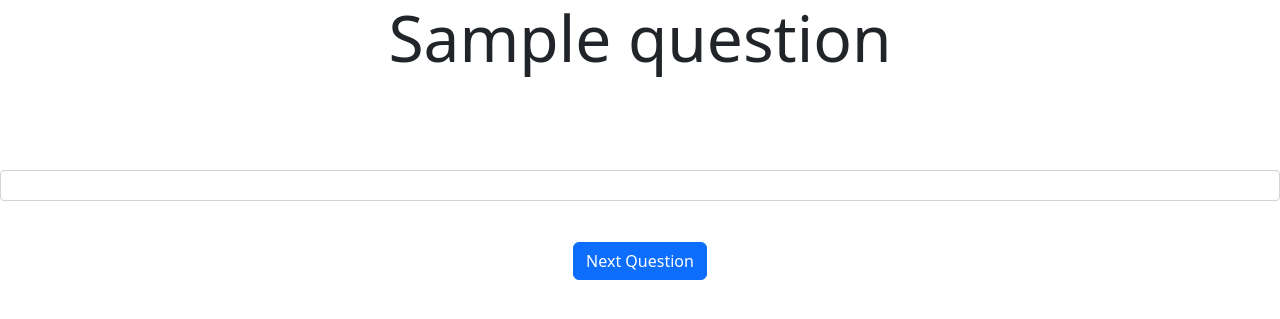
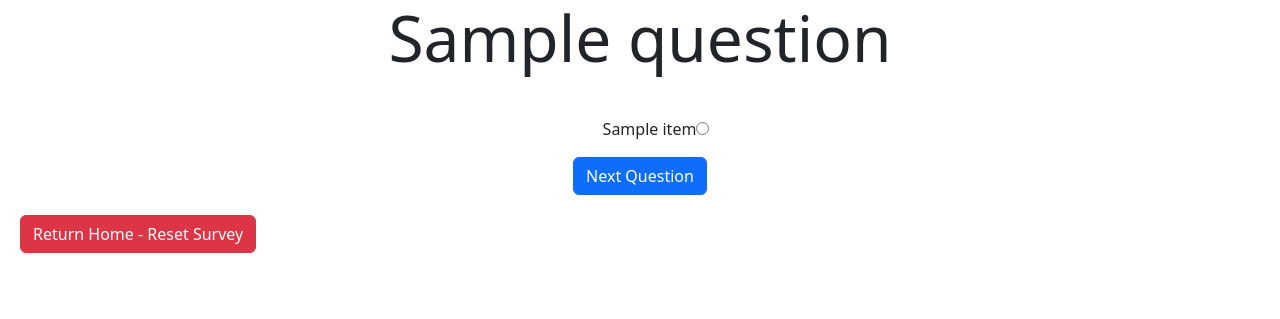
Before and after one commit to dave1289/flask_survey, a Flask app: template templates/questions.html in a window 1280 px wide. Shown: the top 319 px of the page. Run offline with Flask 2, Linux system fonts and the light colour scheme; the template is opened without the code that fills it: most values are stand-ins (such as "Sample title", 1, 10 or a date in 2020).

Commit message:
complete project

```diff
--- a/app.py
+++ b/app.py
@@ -31,16 +31,38 @@ for question in satisfaction_survey.questions:
 
 @app.route('/')
 def show_home():
-    return render_template('home.html')
+    return render_template('home.html', survey=satisfaction_survey)
 
-@app.route('/questions/0')
+@app.route('/questions')
 def first_question():
-    return render_template('questions.html', question=question_set[0])
+    options = []
+    for opt in satisfaction_survey.questions[question_index].choices:
+        options.append(opt)
+    return render_template('questions.html', options=options, question=question_set[question_index])
 
 
 @app.route('/questions/answer')
 def record_answers():
+    global question_index
+    options = []
     question_index += 1
-    prev_answer = request.args['survey_answer']
-    survey_responses.append(prev_answer)
-    return render_template('questions.html', question=question_set[question_index])
+    if question_index < len(question_set):
+        for opt in satisfaction_survey.questions[question_index].choices:
+            options.append(opt)
+        prev_answer = request.args.getlist('answers')
+        survey_responses.extend(prev_answer)
+    else:
+        question_index = 0
+        user_answer = request.args.getlist('answers')
+        survey_responses.extend(user_answer)
+        return render_template('thank_you.html', answers=survey_responses, questions=question_set)
+
+    return render_template('questions.html', question=question_set[question_index], options=options)
+
+@app.route('/return-home')
+def return_home():
+    global question_index
+    global survey_responses
+    question_index = 0
+    survey_responses = []
+    return render_template('home.html', survey=satisfaction_survey)
--- a/static/app.css
+++ b/static/app.css
@@ -0,0 +1,13 @@
+ul {
+    list-style: none;
+}
+
+div {
+    display:inline-block;
+    list-style: none;
+    padding: 20px;
+  }
+
+.btn button {
+    margin:auto;
+}
--- a/survey.py
+++ b/survey.py
@@ -21,6 +21,8 @@ class Survey:
         self.title = title
         self.instructions = instructions
         self.questions = questions
+
+
 
 
 satisfaction_survey = Survey(
--- a/templates/home.html
+++ b/templates/home.html
@@ -3,8 +3,8 @@
 {% block title %}Welcome{% endblock %}
 
 {% block body %}
-<h1 class="text-center display-1">Satisfaction Survey</h1>
-<a href="/questions/0"><p class="text-center" style="margin-top:300px;">Thank you for your time</p></a>
+<h1 class="text-center display-1">{{survey.title}}</h1>
+<a href="/questions"><p class="text-center" style="margin-top:179px;">{{survey.instructions}}</p></a>
 {% endblock %}
 {% block footer %}
 
--- a/templates/questions.html
+++ b/templates/questions.html
@@ -3,13 +3,17 @@
 {% block title %}Survey Body{% endblock %}
 
 {% block body %}
-
-<h1 class="display-3 text-center">{{question}}</p>
+<h1 class="display-3 text-center">{{question}}</p></h1>
 <br>
-<form action="/questions/answer">
-    <div class="input-group input-group-sm mb-3">
-        <input type="text" class="form-control" aria-label="Sizing example input" aria-describedby="inputGroup-sizing-sm" name="survey_answer">
-    </div>
+<form action="/questions/answer" class="text-center" name="answers">
+    <ul>
+    {% for item in options %}
+    <li><label for="">{{item}}</label><input type="radio" id={{item}} name="answers" value="{{item}}""></li>
+    {% endfor %}
+    </ul>
     <button class="btn btn-primary">Next Question</button>
 </form>
+<div class="text-center" style="margin:auto;">
+<a href="/return-home"><button class="btn btn-danger">Return Home - Reset Survey</button></a>
+</div>
 {% endblock %}
```
Also changed, not shown: templates/thank_you.html (added, +24 -0 lines).
